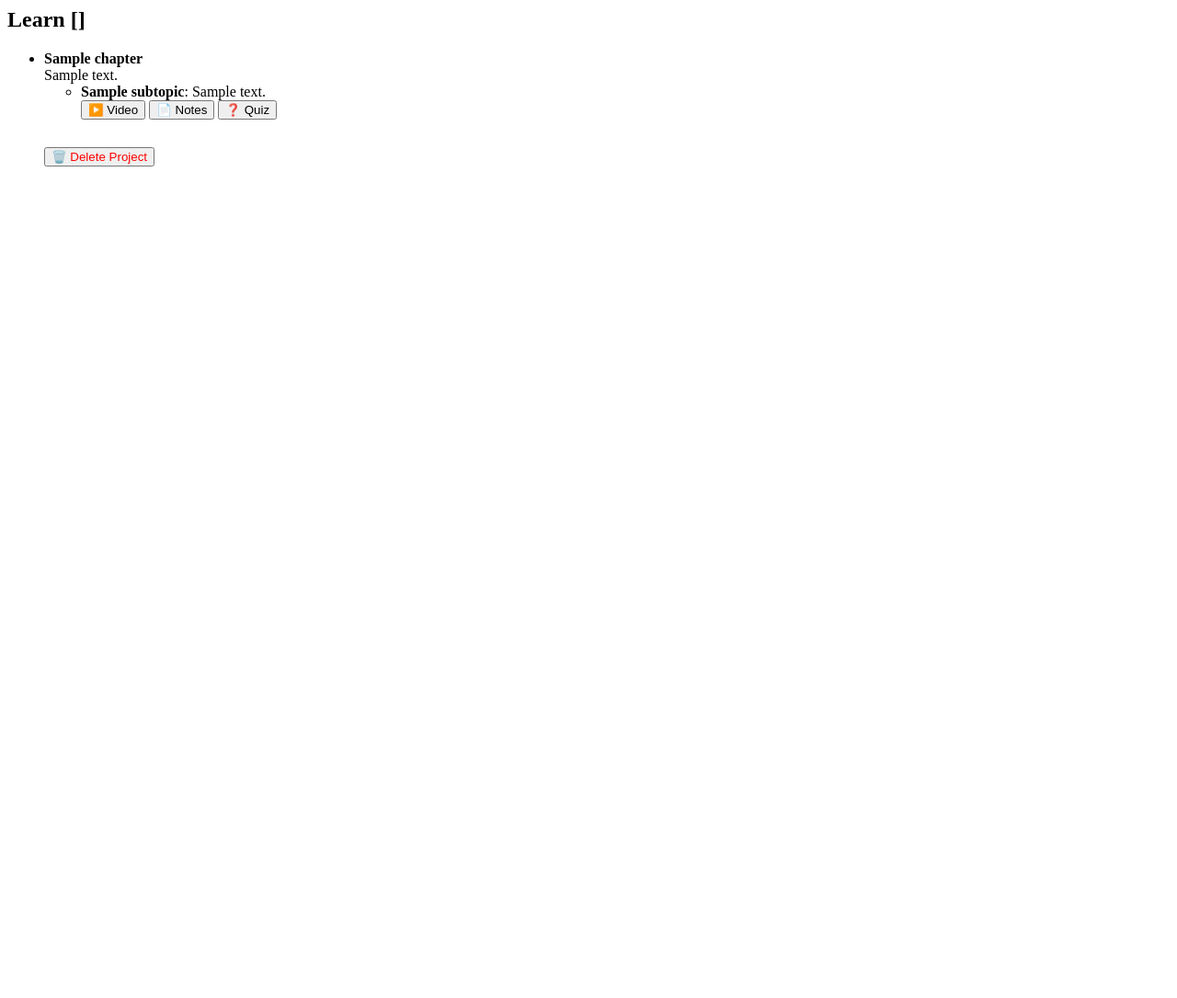
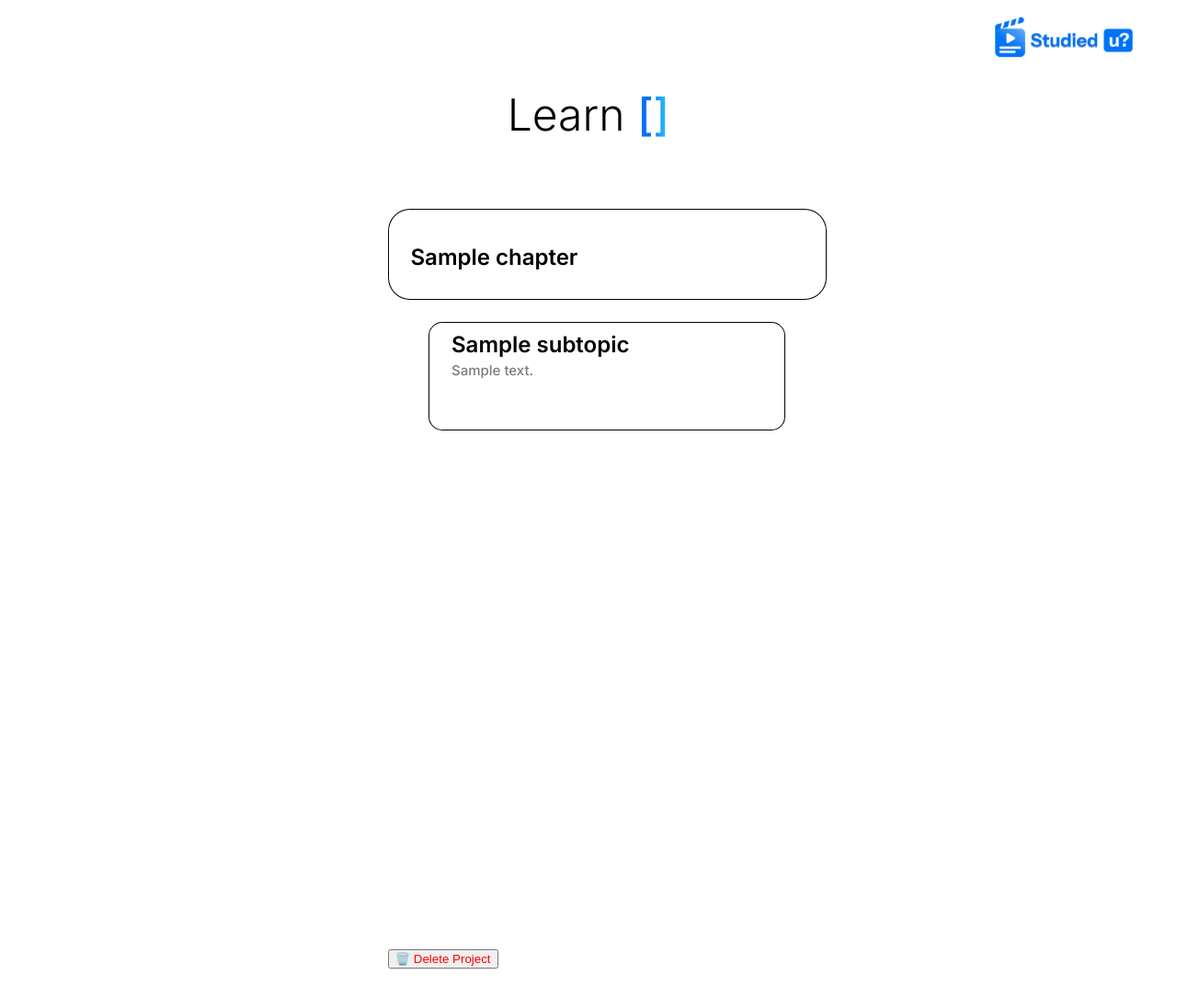
Before and after one commit to 8nt0n/Study_Helper, a Flask app: template templates/learning_plan.html in a window 1280 px wide. Shown: the whole page at 92% size. Before the commit the page ends 181 px from the top, so only its background shows below. Run offline with Flask 3, Linux system fonts and the light colour scheme; the template is opened without the code that fills it: most values are stand-ins (such as "Sample title", 1, 10 or a date in 2020); some libraries are stand-ins or nearby versions.

Commit message:
learning plan
update ui, slight prompting changes to improve ui

```diff
--- a/app.py
+++ b/app.py
@@ -102,7 +102,7 @@ def register():
             db.commit()
             return redirect(url_for("login"))
         except sqlite3.IntegrityError:
-            return "Username already exists!"
+            return "Username already exists! Chill with that username bro 😤"
 
     else:
         return render_template("register.html")
@@ -162,7 +162,7 @@ def create_project():
         user_id = session["user_id"]
         db = get_db()
 
-        # DB Schema
+        #---------- DB Schema ----------#
         #
         # CREATE TABLE projects (
         #     id INTEGER PRIMARY KEY AUTOINCREMENT,
@@ -200,7 +200,7 @@ def view_project(project_id):
     if os.path.exists(file_path):
         db = get_db()
         user_id = str(session["user_id"])
-        # get info abt our project
+        # get info abt our project (our?)
         project = db.execute(
             "SELECT * FROM projects WHERE id=? AND user_id=?",
             (project_id, user_id)
@@ -254,7 +254,7 @@ def upload_file(project_id):
         return redirect(request.url)
     file = request.files["file"]
     if file.filename == "":
-        flash("No selected file")
+        flash("No selected file") # c’mon pick a file 😭
         return redirect(request.url)
 
     filename = secure_filename(file.filename)
@@ -328,8 +328,8 @@ def extract(project_id):
 
     #--------------- make chapters based of of the extracted content ---------------#
 
-    # am i a prompt engineer or am i a prompt engineer
-    Prompt = 'You are an AI tutor. I will give you extracted notes from a collection of documents and images. Your job is to design a structured learning plan that teaches everything step by step. Requirements for your output: Return ONLY valid JSON (no explanations, no markdown, no extra text). The JSON must follow this structure: { "chapters": [ { "title": "Chapter Title", "summary": "A short explanation of the key ideas in this chapter, no sentences, just keywords.", "subtopics": [ { "title": "Subtopic 1 Title", "description": "A brief explanation of the subtopic." }, { "title": "Subtopic 2 Title", "description": "A brief explanation of the subtopic." }, { "title": "Subtopic 3 Title", "description": "A brief explanation of the subtopic." } ] } ] } Guidelines: Break the material into 3–6 logical chapters. Each chapter should cover a coherent theme or concept. Each chapter must contain exactly 3 subtopics, with titles and brief descriptions. Titles should be short, clear, and student-friendly. Summaries should be clear enough that a beginner can understand the flow. Answer in the language the analysis is in. Here is the extracted analysis to structure into chapters: <<<ANALYSIS>>>'
+    # am i a prompt engineer or am i a prompt engineer!?
+    Prompt = 'You are an AI tutor. I will give you extracted notes from a collection of documents and images. Your job is to design a structured learning plan that teaches everything step by step. Requirements for your output: Return ONLY valid JSON (no explanations, no markdown, no extra text). The JSON must follow this structure: { "chapters": [ { "title": "Chapter Title", "summary": "A short explanation of the key ideas in this chapter, no sentences, max 5 words.", "subtopics": [ { "title": "Subtopic 1 Title", "description": "A brief explanation of the subtopic, max 5 words" }, { "title": "Subtopic 2 Title", "description": "A brief explanation of the subtopic, max 5 words" }, { "title": "Subtopic 3 Title", "description": "A brief explanation of the subtopic, max 5 words" } ] } ] } Guidelines: Break the material into 3–6 logical chapters. Each chapter should cover a coherent theme or concept. Each chapter must contain exactly 3 subtopics, with titles and brief descriptions. Titles should be short (2 words max), clear, and student-friendly. Summaries should be clear enough that a beginner can understand the flow. Answer in the language the analysis is in. Here is the extracted analysis to structure into chapters: <<<ANALYSIS>>>'
 
     # find the file (hopefully.... please work this time)
     file_path = os.path.join(
@@ -400,14 +400,14 @@ def delete_project(project_id):
     if not project:
         abort(403)
 
-    # 1) Remove all associated documents from DB
+    # 1.) Remove all associated documents from DB
     db.execute("DELETE FROM documents WHERE project_id=?", (project_id,))
 
-    # 2) Remove project itself from DB
+    # 2.) Remove project itself from DB
     db.execute("DELETE FROM projects WHERE id=?", (project_id,))
     db.commit()
 
-    # 3) Remove project folder from filesystem
+    # 3.) Remove project folder from filesystem
     project_folder = os.path.join(
         app.config["UPLOAD_FOLDER"],
         f"user_{user_id}",
@@ -421,7 +421,7 @@ def delete_project(project_id):
 
 
 # ===============================================================================
-#                            File Handling
+#                               File Handling
 # ===============================================================================
 @app.route('/view/<path:filepath>')
 @login_required
@@ -619,7 +619,6 @@ def extract_json(text: str) -> str:
 
 # ---------- Bro im the author of clean code at this point, look at this elite ball knowledge, using functions to reuse similar code ----------
 def create_video_for_subtopic(user_id, project_id, chapter_idx, sub_idx, title, description):
-    """Create video MP4 and return the viewer URL (url_for view_file)."""
     uploads_root = app.config['UPLOAD_FOLDER']
     # Read analysis or something (please work this time)
     analysis_path = os.path.join(uploads_root, f"user_{user_id}", f"project_{project_id}", "extracted", "analysis.txt")
@@ -632,15 +631,12 @@ def create_video_for_subtopic(user_id, project_id, chapter_idx, sub_idx, title,
     os.makedirs(videos_folder, exist_ok=True)
     output_abs = os.path.join(videos_folder, f"{chapter_idx}_{sub_idx}.mp4")
 
-    # call the video creation function
     video.make_video(title, description, analysis_text, output_abs)
 
-    # do something (hopefully)?
     video_relpath = f"uploads/user_{user_id}/project_{project_id}/videos/{chapter_idx}_{sub_idx}.mp4"
     return url_for('view_file', filepath=video_relpath)
 
 def create_notes_for_subtopic(user_id, project_id, chapter_idx, sub_idx, title, description):
-    """Create markdown notes and return viewer url (url_for view_markdown)."""
     uploads_root = app.config['UPLOAD_FOLDER']
     analysis_path = os.path.join(uploads_root, f"user_{user_id}", f"project_{project_id}", "extracted", "analysis.txt")
     analysis_text = ""
@@ -694,7 +690,7 @@ def create_notes_for_subtopic(user_id, project_id, chapter_idx, sub_idx, title,
                 - Output ONLY valid Markdown (no extra commentary).
             """
     notes_response = ai.prompt_gemini(google_ai_studio_key, prompt)
-    # write response (you already have extract_json for JSON; not needed for md)
+    # write response (you already have extract_json for JSON dummy; not needed for md)
     with open(output_abs, "w", encoding="utf-8") as f:
         f.write(notes_response if isinstance(notes_response, str) else str(notes_response))
 
@@ -702,7 +698,6 @@ def create_notes_for_subtopic(user_id, project_id, chapter_idx, sub_idx, title,
     return url_for('view_markdown', filepath=notes_relpath)
 
 def create_quiz_for_subtopic(user_id, project_id, chapter_idx, sub_idx, title, description):
-    """Create quiz JSON file and return viewer url (url_for view_quiz)."""
     uploads_root = app.config['UPLOAD_FOLDER']
     analysis_path = os.path.join(uploads_root, f"user_{user_id}", f"project_{project_id}", "extracted", "analysis.txt")
     analysis_text = ""
@@ -715,7 +710,7 @@ def create_quiz_for_subtopic(user_id, project_id, chapter_idx, sub_idx, title, d
     output_abs = os.path.join(quizzes_folder, f"{chapter_idx}_{sub_idx}.json")
 
     prompt = f"""
-    Create a 5-question multiple-choice quiz in valid JSON for the subtopic:
+    Create a 10-question multiple-choice quiz in valid JSON for the subtopic:
     "{title}"
 
     Use the following analysis as background:
@@ -736,7 +731,7 @@ def create_quiz_for_subtopic(user_id, project_id, chapter_idx, sub_idx, title, d
         # fallback: try to save raw as error for debugging
         raise RuntimeError(f"Invalid JSON from model: {e}\nRaw response start: {cleaned[:300]}")
 
-    # normalize
+    # normalize ig
     if "quiz" in quiz_data and "questions" not in quiz_data:
         quiz_data = {"questions": quiz_data["quiz"]}
 
@@ -747,7 +742,6 @@ def create_quiz_for_subtopic(user_id, project_id, chapter_idx, sub_idx, title, d
     return url_for('view_quiz', filepath=quiz_relpath)
 
 
-# ---------- update existing form routes to use helpers (keeps backward compatibility) ----------
 @app.route("/projects/<int:project_id>/make_video", methods=["POST"])
 @login_required
 def make_subtopic_video(project_id):
@@ -762,7 +756,7 @@ def make_subtopic_video(project_id):
     title       = request.form.get("title")
     description = request.form.get("description")
 
-    # call helper (this may take some time)
+    # call helper (this may take some time Update: actually this may take a lot of time)
     create_video_for_subtopic(user_id, project_id, chapter_idx, sub_idx, title, description)
     flash("Video created successfully!", "success")
     return redirect(url_for("view_project", project_id=project_id))
--- a/templates/learning_plan.html
+++ b/templates/learning_plan.html
@@ -1,3 +1,149 @@
+<head>
+  <meta charset="UTF-8">
+    <meta name="viewport" content="width=device-width, initial-scale=0.9">
+
+    <!--Inter Font-->
+    <link rel="preconnect" href="https://fonts.googleapis.com">
+    <link rel="preconnect" href="https://fonts.gstatic.com" crossorigin>
+    <link href="https://fonts.googleapis.com/css2?family=Inter:ital,opsz,wght@0,14..32,100..900;1,14..32,100..900&display=swap" rel="stylesheet">
+
+  <style>
+    body{
+      display: flex;
+      align-items: center;
+      width: 100%;
+      margin: 0px;
+      padding: 0px;
+      flex-direction: column;
+    }
+
+    p{
+      font-family: Inter;
+    }
+
+    .page_title{
+      text-align: center;
+      justify-self: center;
+      font-family: Inter;
+      font-weight: 300;
+      font-size: 48px;
+      margin-bottom: 57px;
+      margin-top: 95px;
+    }
+
+    .project_title{
+          background-image: linear-gradient(90deg,rgba(0, 115, 247, 1) 41%, rgba(50, 206, 255, 1) 100%);
+          display: inline-block;
+          -webkit-background-clip: text;
+          background-clip: text;
+          color: transparent;
+          font-weight: 500;
+    }
+    .emoji {
+      background: none;
+      color: black;
+      font-size: 40px;
+    }
+    .chapter-wrapper{
+      /*Bro ive done that shit in figma and im gonna use the exact measurements...*/
+      width: 477px;
+      height: 691px;
+
+      margin-bottom: 114px;
+
+      display: flex;
+      align-items: center;
+      flex-direction: column;
+
+    }
+    .top-wrapper{
+      width: 477px;
+      height: 99px;
+
+      background-color: white;
+      border-radius: 24px;
+      box-shadow: inset 0 0 0 1px rgb(0, 0, 0);
+
+      display: flex;
+      align-items: center;
+      margin-bottom: 24px;
+    }
+    .topic-header{
+      font-weight: 600;
+      font-size: 24px;
+      margin-top: 10px;
+      margin-left: 25px;
+      margin-bottom: 4px;
+    }
+    .chapter-div {
+      opacity: 1;
+      width: 388px;
+      height: 118px;
+      background-color: white;
+      display: flex;
+      flex-direction: column;
+      justify-content: start;
+      align-items: start;
+      box-shadow: inset 0 0 0 1px rgb(0, 0, 0);
+      border-radius: 15px; /* because square corners are for losers */
+      overflow: hidden;
+      align-self: center;
+      position: relative;
+      z-index: 10; /*bro chat gpt is fixing bugs like a jr dev fr fr 😭😭 (he said increase it to 999 i cant...) */
+      cursor: pointer;
+      transition: all 0.5s;
+    }
+
+    .button-div img {
+      display: none;
+      width: 118px;
+      height: 118px;
+    }
+
+    .chapter-div:hover .button-div img {
+      display: block;
+      background-color: white;
+    }
+
+
+    .chapter-div::-webkit-scrollbar {
+      display: none;
+    }
+
+    .button-div{
+      background-color: transparent;
+      opacity: 1;
+      position: absolute;
+      top: 0px;
+      left: 0px;
+      display: flex;
+      align-items: center;
+      justify-content: space-between;
+
+      width: 388px;
+      height: 118px;
+
+      z-index: 1;
+      transition: all 0.5s;
+    }
+
+    .button-div:hover{
+      background-color: white;
+    }
+
+    .topic-description{
+      font-weight: 500;
+      margin: 0px;
+      margin-left: 25px;
+      color: #7c7c7c;
+      font-size: 15px;
+    }
+
+  </style>
+</head>
+
+<body>
+
   <!-- Notes Modal -->
   <div id="notesModal" class="modal" style="
       display:none; position:fixed; z-index:1000;
@@ -53,7 +199,7 @@
           color: white;
       ">&times;</span>
 
-    <!-- We’ll inject the iframe src dynamically -->
+      <!-- We’ll inject the iframe src dynamically (omg i saved so much time by typing src instead of source im gonna cure cancer now) -->
       <iframe id="videoFrame"
               src=""
               frameborder="0"
@@ -64,62 +210,77 @@
     </div>
   </div>
 
-<h2>Learn {{ project[1] }}</h2>
+  <img src="../static/img/logo.png" alt="logo" style="width: 200px; position: absolute; top: 15px; right: 15px;">
+
+  <h2 class="page_title">Learn  <span class="project_title">{{ project[1] }}</span></h2>
   <ul>
   {% for chapter in plan['chapters'] %}
       {% set chapter_idx = loop.index0 %}
-    <li>
-        <strong>{{ chapter['title'] }}</strong><br>
-        {{ chapter['summary'] }}
-        <ul>
+
+      <!--wrapper div-->
+      <div class="chapter-wrapper">
+        <!--top div-->
+        <div class="top-wrapper">
+          <p class="topic-header">{{ chapter['title'] }}</p>
+          <!-- <p>{{ chapter['summary'] }}</p> -->
+        </div>
+
+        <!--bottom div-->
+        <div>
             {% for subtopic in chapter['subtopics'] %}
                   {% set sub_idx = loop.index0 %}
-                <li>
-                    <b>{{ subtopic['title'] }}</b>: {{ subtopic['description'] }}
+                      <div style="margin-bottom: 30px;" class="chapter-div">
+                          <p class="topic-header">{{ subtopic['title'] }}</p>
+                          <p class="topic-description">{{ subtopic['description'] }}</p>
 
-                    <div style="margin-bottom: 30px;">
-                        <div style="margin-bottom: 30px;">
-                            <!-- Unified resource buttons: use data- attributes not inline onclick -->
-                            <button class="resource-btn"
+
+                          <div class="button-div" style="margin-bottom: 30px;">
+
+                              <img src="../static/img/Video-button.png" alt="Video"
+                                class="resource-btn"
                                 data-type="video"
                                 data-chapter="{{ chapter_idx }}"
                                 data-sub="{{ sub_idx }}"
                                 data-title="{{ subtopic['title']|e }}"
                                 data-description="{{ subtopic['description']|e }}">
-                            ▶️ Video
-                            </button>
 
-                            <button class="resource-btn"
+                              <img src="../static/img/Notes-Button.png" alt="Notes"
+                                      class="resource-btn"
                                       data-type="notes"
                                       data-chapter="{{ chapter_idx }}"
                                       data-sub="{{ sub_idx }}"
                                       data-title="{{ subtopic['title']|e }}"
                                       data-description="{{ subtopic['description']|e }}">
-                            📄 Notes
-                            </button>
 
-                            <button class="resource-btn"
+                              <img src="../static/img/Quizz-Button.png" alt="Notes"
+                                      class="resource-btn"
                                       data-type="quiz"
                                       data-chapter="{{ chapter_idx }}"
                                       data-sub="{{ sub_idx }}"
                                       data-title="{{ subtopic['title']|e }}"
                                       data-description="{{ subtopic['description']|e }}">
-                            ❓ Quiz
-                            </button>
                           </div>
 
                       </div>
-                </li>
               {% endfor %}
-        </ul>
-    </li>
+          </div>
+      </div>
   {% endfor %}
+
+
   <form method="post" action="{{ url_for('delete_project', project_id=project[0]) }}"
         onsubmit="return confirm('Are you sure you want to delete this project? This cannot be undone.');">
     <button type="submit" style="color: red;">🗑️ Delete Project</button>
   </form>
   </ul>
+
   <script>
+  const span = document.querySelector(".project_title");
+  span.innerHTML = span.textContent.replace(
+    /([\u{1F300}-\u{1FAFF}])/gu,
+    '<span class="emoji">$1</span>'
+  );
+
   /* make these global so functions defined outside DOMContentLoaded can use them */
   window.projectId = {{ project[0]|tojson }};
   window.userId = {{ User_id|tojson }};
@@ -176,8 +337,8 @@ function openResourceViewer(type, url) {
   async function handleResource(type, chapter_idx, sub_idx, title, description, btn) {
     console.log("handleResource start", {type, chapter_idx, sub_idx, title});
     btn.disabled = true;
-  const origText = btn.innerText;
-  btn.innerText = "Loading…";
+    const origText = btn.src;
+    btn.src = "../static/img/loading.png"
 
     try {
       // Status check
@@ -225,7 +386,8 @@ async function handleResource(type, chapter_idx, sub_idx, title, description, bt
       alert("An error occurred. See console for details.");
     } finally {
       btn.disabled = false;
-    btn.innerText = origText;
+      btn.src = origText;
     }
   }
   </script>
+</body>
```
Also changed, not shown: templates/index.html (+42 -2 lines), static/img/Notes-Button.png (added), static/img/Quizz-Button.png (added), static/img/Video-button.png (added), static/img/github.png (added), static/img/loading.png (added). Lines whose indentation alone changed are shown as unchanged.
